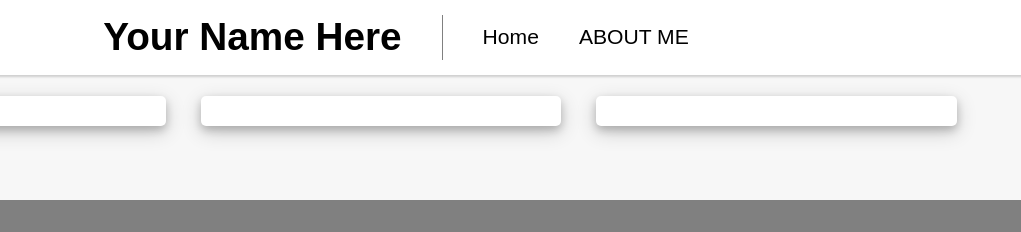
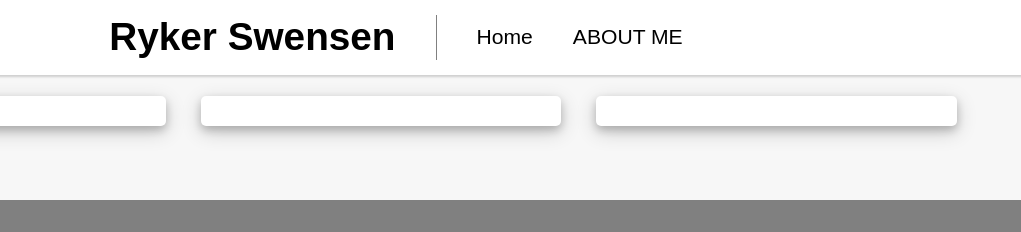
Before and after one commit to superboy890/SummerBootCamp, a plain HTML site: page index.html in a window 1280 px wide. Shown: the top 232 px of the page, 259-1280 px from the left. Drawn offline with nearby package versions, Linux system fonts and the light colour scheme.

Commit message:
Added Name

```diff
--- a/index.html
+++ b/index.html
@@ -14,7 +14,7 @@
 
 <body>
   <header>
-    <h1>Your Name Here</h1>
+    <h1>Ryker Swensen</h1>
     <ul>
       <li>
         <a href="./index.html">
```
